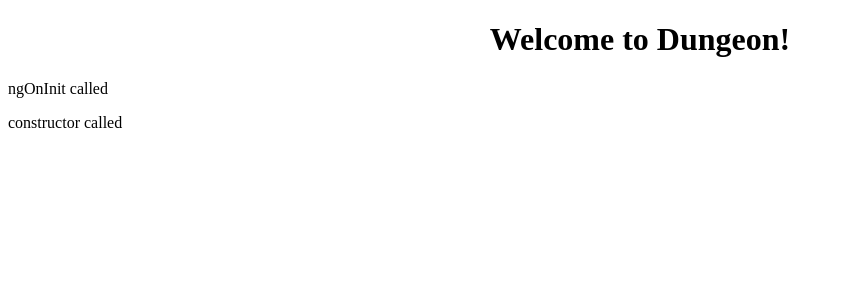
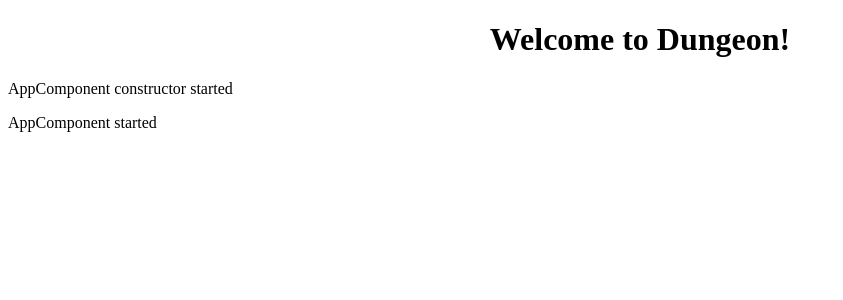
Before and after one commit to KevReece/Dungeon, an Angular app: page / in a window 1280 px wide. Shown: the top 300 px of the page, without its empty margins (0-843 px from the left). Built offline with nearby package versions, Linux system fonts and the light colour scheme.

Commit message:
get console lines from app

```diff
--- a/src/app/app.component.html
+++ b/src/app/app.component.html
@@ -5,5 +5,5 @@
   </h1>
 </div>
 
-<app-user-console></app-user-console>
+<app-user-console [lines]="consoleLines"></app-user-console>
 <router-outlet></router-outlet>
--- a/src/app/app.component.ts
+++ b/src/app/app.component.ts
@@ -7,4 +7,9 @@ import { Component } from '@angular/core';
 })
 export class AppComponent {
   title = 'Dungeon';
+  consoleLines = ['AppComponent started']
+
+  constructor(){
+    this.consoleLines.push('AppComponent constructor started')
+  }
 }
--- a/src/app/user-console/user-console.component.ts
+++ b/src/app/user-console/user-console.component.ts
@@ -1,4 +1,4 @@
-import { Component, OnInit } from '@angular/core';
+import { Component, OnInit, Input } from '@angular/core';
 
 @Component({
   selector: 'app-user-console',
@@ -7,13 +7,11 @@ import { Component, OnInit } from '@angular/core';
 })
 export class UserConsoleComponent implements OnInit {
 
-  lines: string[] = []
+  @Input() lines: string[];
 
   constructor() {
-    this.lines.push("constructor called")
   }
 
   ngOnInit() {
-    this.lines.push("ngOnInit called")
   }
 }
```
